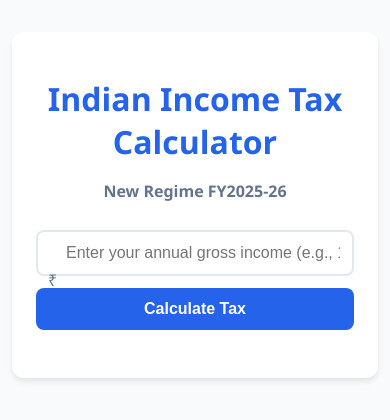
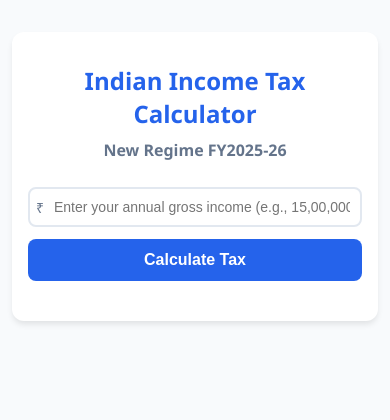
Before and after one commit to Zeus-2321/Tax-Calc, a plain HTML site: page index.html in a window 390 px wide. Drawn offline with Linux system fonts and the light colour scheme.

Commit message:
Fixed minor bug for mobile devices

```diff
--- a/index.html
+++ b/index.html
@@ -42,28 +42,39 @@
         display: flex;
         gap: 12px;
         margin-bottom: 24px;
-        position: relative;
       }
 
-      .input-group::before {
-        content: '₹';
+      .input-wrapper {
+        position: relative;
+        flex: 1;
+        display: flex;
+        align-items: center;
+      }
+
+      .rupee-sign {
         position: absolute;
         left: 12px;
-        top: 50%;
-        transform: translateY(-50%);
         color: #64748b;
         font-size: 16px;
         pointer-events: none;
+        z-index: 1;
+        display: flex;
+        align-items: center;
+        height: 100%;
       }
 
       input {
-        flex: 1;
+        width: 100%;
         padding: 12px;
         padding-left: 28px;
         font-size: 16px;
         border: 2px solid #e2e8f0;
         border-radius: 8px;
         transition: border-color 0.2s;
+        box-sizing: border-box;
+        -webkit-appearance: none;
+        -moz-appearance: none;
+        appearance: none;
       }
 
       input:focus {
@@ -81,6 +92,9 @@
         border-radius: 8px;
         cursor: pointer;
         transition: background-color 0.2s;
+        -webkit-appearance: none;
+        -moz-appearance: none;
+        appearance: none;
       }
 
       button:hover {
@@ -168,13 +182,36 @@
           padding: 12px;
         }
 
+        .container {
+          padding: 16px;
+        }
+
         .input-group {
           flex-direction: column;
+        }
+
+        .rupee-sign {
+          left: 8px;
+          font-size: 14px;
+        }
+
+        input {
+          padding: 10px;
+          padding-left: 24px;
+          font-size: 14px;
+        }
+
+        button {
+          width: 100%;
         }
 
         table {
           display: block;
           overflow-x: auto;
+        }
+
+        h1 {
+          font-size: 1.5rem;
         }
       }
     </style>
@@ -189,11 +226,14 @@
       </h1>
 
       <div class="input-group">
-        <input
-          type="text"
-          id="incomeInput"
-          placeholder="Enter your annual gross income (e.g., 15,00,000)"
-        />
+        <div class="input-wrapper">
+          <span class="rupee-sign">₹</span>
+          <input
+            type="text"
+            id="incomeInput"
+            placeholder="Enter your annual gross income (e.g., 15,00,000)"
+          />
+        </div>
         <button onclick="calculateAndDisplay()">Calculate Tax</button>
       </div>
 
```
